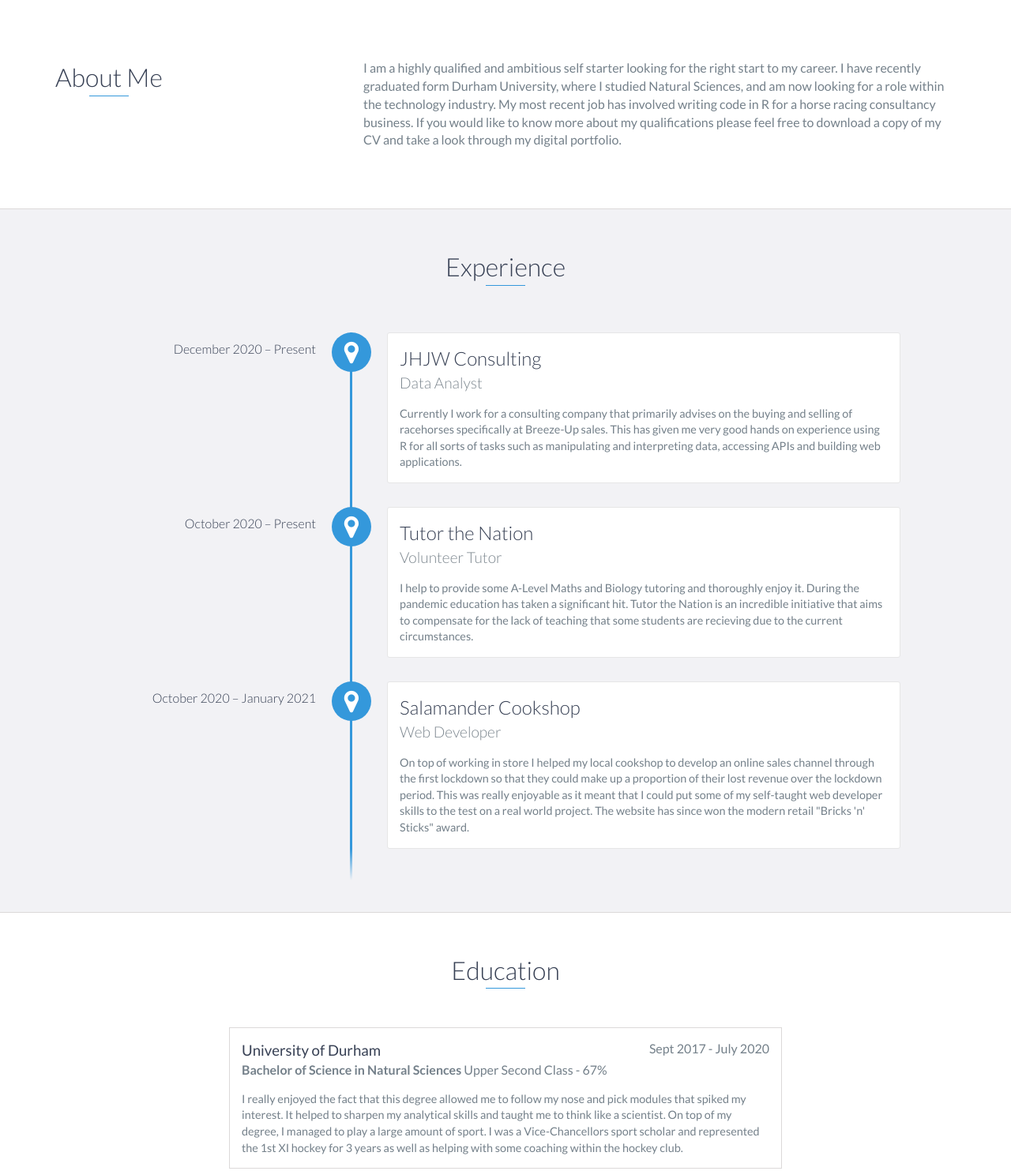
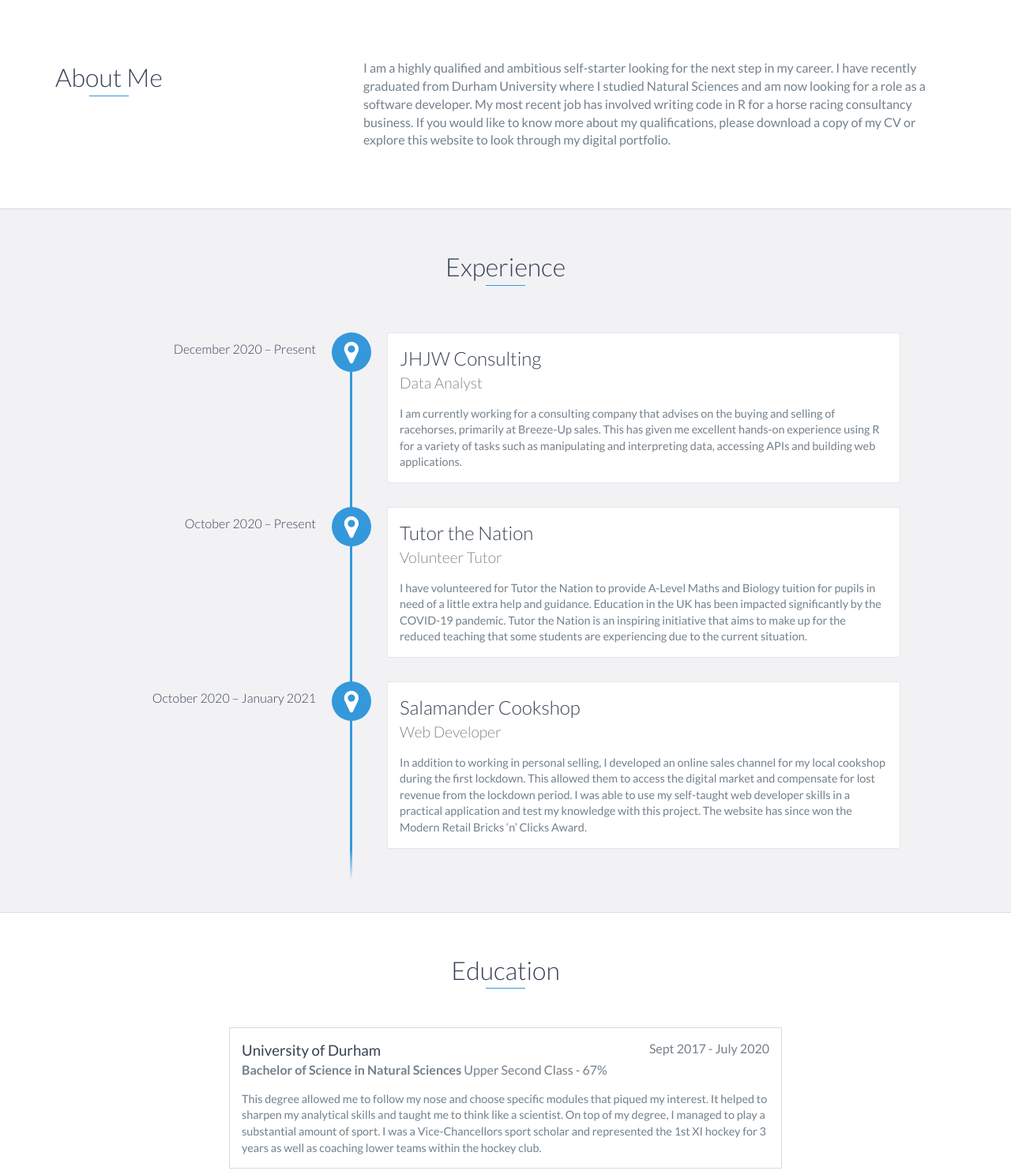
Before and after one commit to henrybaugniet/henryCom, a website: page index.html in a window 1280 px wide. Shown: the part 800-2283 px from the top of the page at 79% size. Drawn offline with nearby package versions, Linux system fonts and the light colour scheme.

Commit message:
Some grammatical improvements

```diff
--- a/index.html
+++ b/index.html
@@ -74,10 +74,7 @@
                 </div>
                 <div class="col-md-8">
                     <p>
-                        I am a highly qualified and ambitious self starter looking for the right start to my career. I have
-                        recently graduated form Durham University, where I studied Natural Sciences, and am now looking for a
-                        role within the technology industry. My most recent job has involved writing code in R for a horse racing consultancy business. If you would like to know more about my qualifications please
-                        feel free to download a copy of my CV and take a look through my digital portfolio.
+                        I am a highly qualified and ambitious self-starter looking for the next step in my career. I have recently graduated from Durham University where I studied Natural Sciences and am now looking for a role as a software developer. My most recent job has involved writing code in R for a horse racing consultancy business. If you would like to know more about my qualifications, please download a copy of my CV or explore this website to look through my digital portfolio.
                     </p>
                 </div>
             </div>
@@ -92,9 +89,7 @@
                 <h3>JHJW Consulting</h3>
                 <h4>Data Analyst</h4>
                 <p>
-                  Currently I work for a consulting company that primarily advises on the buying and selling of racehorses
-                  specifically at Breeze-Up sales. This has given me very good hands on experience using R for all sorts of
-                  tasks such as manipulating and interpreting data, accessing APIs and building web applications.
+                  I am currently working for a consulting company that advises on the buying and selling of racehorses, primarily at Breeze-Up sales. This has given me excellent hands-on experience using R for a variety of tasks such as manipulating and interpreting data, accessing APIs and building web applications.
                 </p>
             </div>
 
@@ -102,8 +97,7 @@
                 <h3>Tutor the Nation</h3>
                 <h4>Volunteer Tutor</h4>
                 <p>
-                  I help to provide some A-Level Maths and Biology tutoring and thoroughly enjoy it. During the pandemic education has taken a significant hit. Tutor the Nation is an incredible initiative that
-                  aims to compensate for the lack of teaching that some students are recieving due to the current circumstances.
+                  I have volunteered for Tutor the Nation to provide A-Level Maths and Biology tuition for pupils in need of a little extra help and guidance. Education in the UK has been impacted significantly by the COVID-19 pandemic. Tutor the Nation is an inspiring initiative that aims to make up for the reduced teaching that some students are experiencing due to the current situation.
                 </p>
             </div>
 
@@ -111,10 +105,7 @@
                 <h3>Salamander Cookshop</h3>
                 <h4>Web Developer</h4>
                 <p>
-                    On top of working in store I helped my local cookshop to develop an online sales channel through the first
-                    lockdown so that they could make up a proportion of their lost revenue over the lockdown period. This was
-                    really enjoyable as it meant that I could put some of my self-taught web developer skills to the test on a
-                    real world project. The website has since won the modern retail "Bricks 'n' Sticks" award.
+                    In addition to working in personal selling, I developed an online sales channel for my local cookshop during the first lockdown. This allowed them to access the digital market and compensate for lost revenue from the lockdown period. I was able to use my self-taught web developer skills in a practical application and test my knowledge with this project. The website has since won the Modern Retail Bricks ‘n’ Clicks Award.
             </div>
         </div>
     </div>
@@ -127,10 +118,7 @@
             <span class="education-date">Sept 2017 - July 2020</span>
             <h4> <b> Bachelor of Science in Natural Sciences </b> Upper Second Class - 67% </h4>
             <p>
-                I really enjoyed the fact that this degree allowed me to follow my nose and pick modules that spiked my interest.
-                It helped to sharpen my analytical skills and taught me to think like a scientist. On top of my degree,
-                I managed to play a large amount of sport. I was a Vice-Chancellors sport scholar and represented the 1st XI hockey for
-                3 years as well as helping with some coaching within the hockey club.
+                This degree allowed me to follow my nose and choose specific modules that piqued my interest. It helped to sharpen my analytical skills and taught me to think like a scientist. On top of my degree, I managed to play a substantial amount of sport. I was a Vice-Chancellors sport scholar and represented the 1st XI hockey for 3 years as well as coaching lower teams within the hockey club.
         </div>
         <!-- End .education-block -->
 
```
